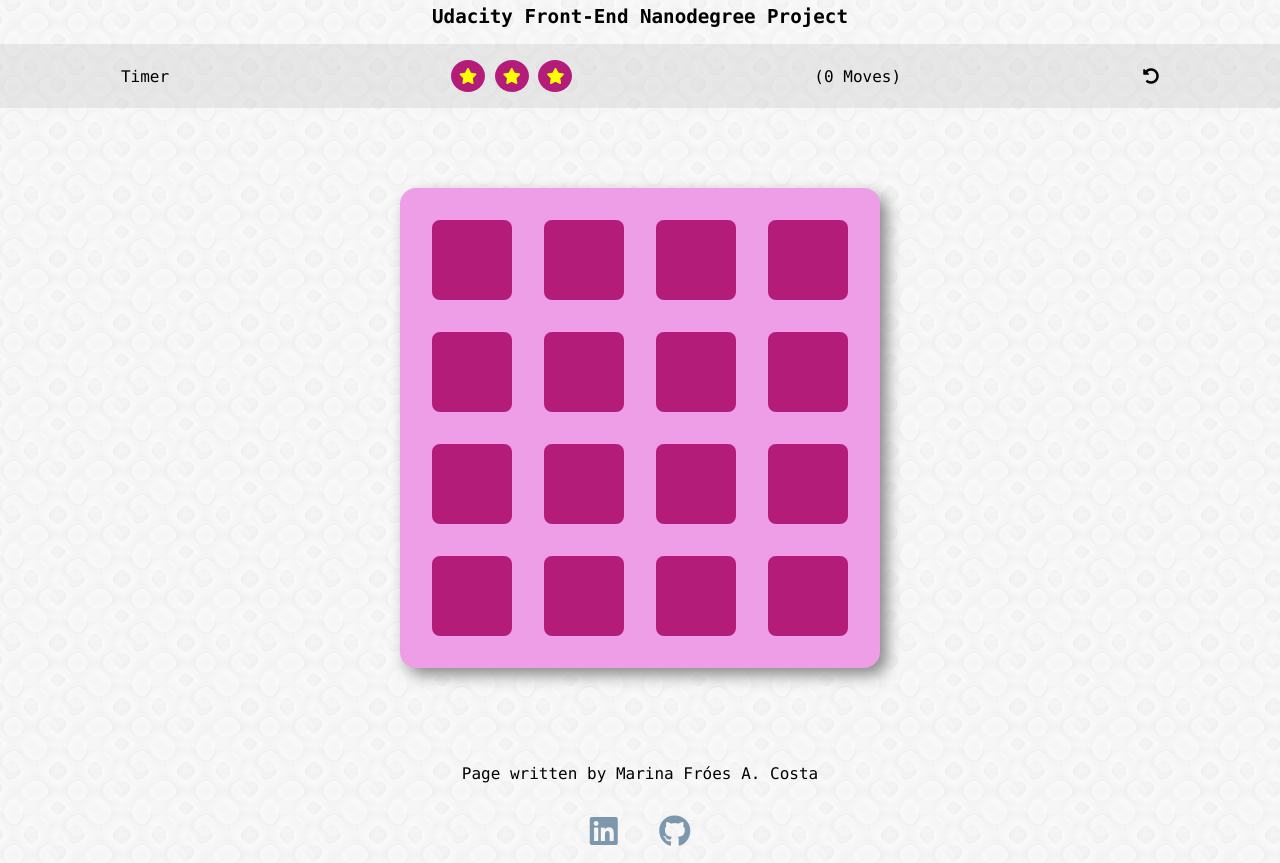
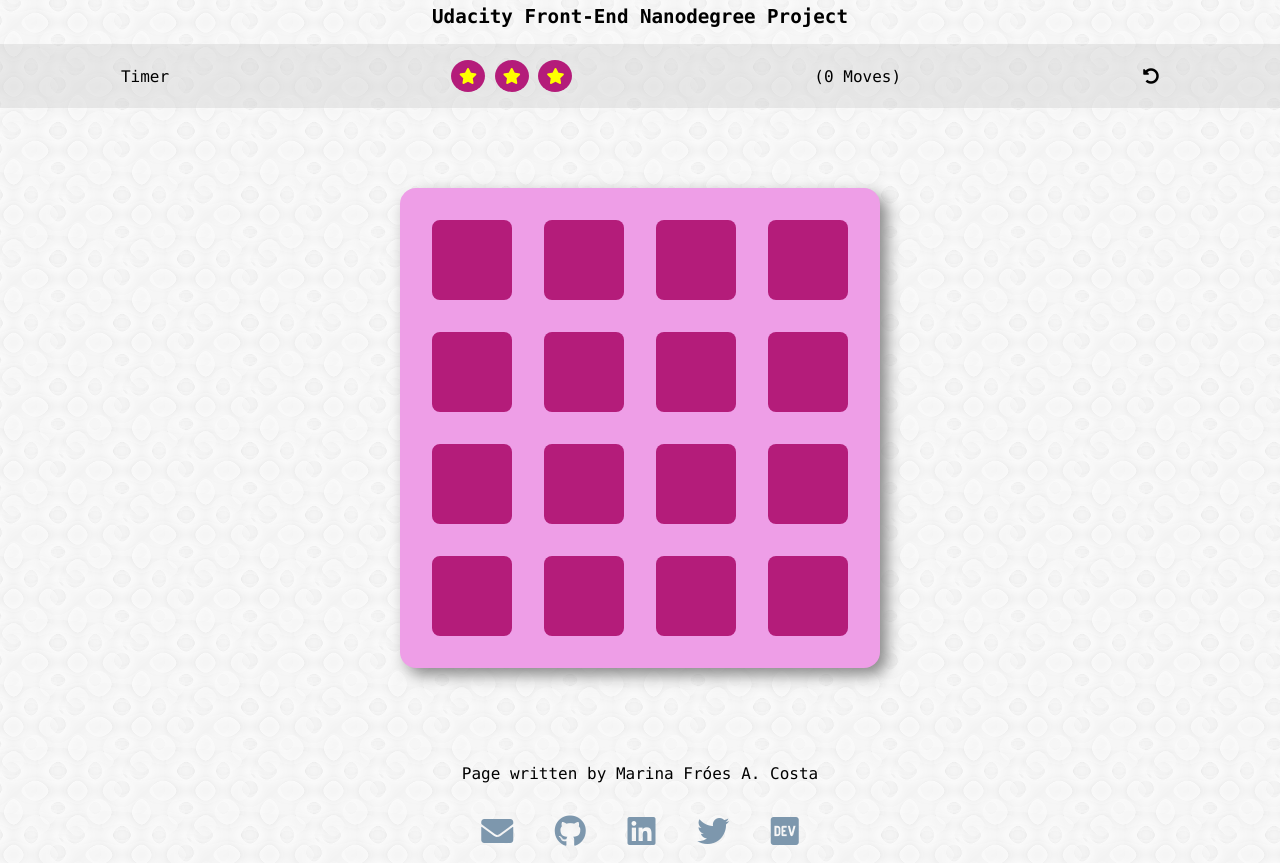
Before and after one commit to MarinaFroes/FEND-project2-Matching-Game, a plain HTML site: page index.html in a window 1280 px wide. Shown: the part 55-918 px from the top of the page. Drawn offline with Linux system fonts and the light colour scheme.

Commit message:
feat: Add icons to footer and update README.md

```diff
--- a/css/app.css
+++ b/css/app.css
@@ -297,10 +297,14 @@ footer a {
   cursor: pointer;
 }
 
-.fab {
+.icon {
   font-size: 2rem;
   color: #7d97ad;
   padding: 1rem;
+}
+
+.icon:hover {
+  color: black;
 }
 
 @media screen and (max-width: 400px) {
--- a/index.html
+++ b/index.html
@@ -40,8 +40,11 @@
     </main>
     <footer>
       <p>Page written by Marina Fróes A. Costa</p>
-      <a href="https://www.linkedin.com/in/marina-froes-a-costa/" class="fab fa-linkedin"></a>
-      <a href="https://github.com/MarinaFroes" class="fab fa-github"></a>
+      <a href="mailto:facosta.marina@gmail.com" class="fas fa-envelope icon" target="_blank"></a>
+      <a href="https://github.com/MarinaFroes" class="fab fa-github icon" target="_blank"></a>
+      <a href="https://www.linkedin.com/in/marina-froes-a-costa/" class="fab fa-linkedin icon" target="_blank"></a>
+      <a href="https://twitter.com/facosta_marina" class="fab fa-twitter icon" target="_blank"></a>
+      <a href="https://dev.to/marinafroes" class="fab fa-dev icon" target="_blank"></a>
     </footer>
   </div>
   <script src="./js/app.js"></script>
```
Also changed, not shown: img/mylogo.svg (added), 1 other file.
